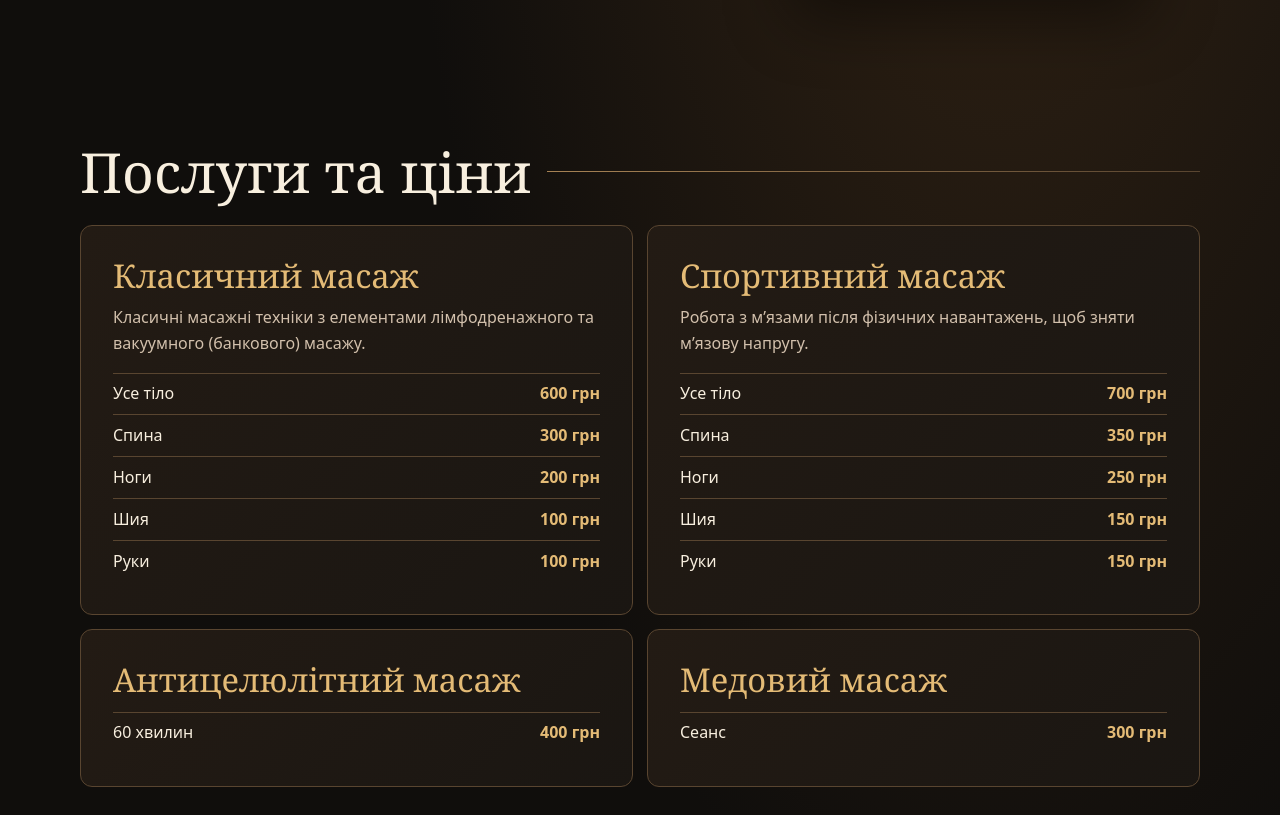
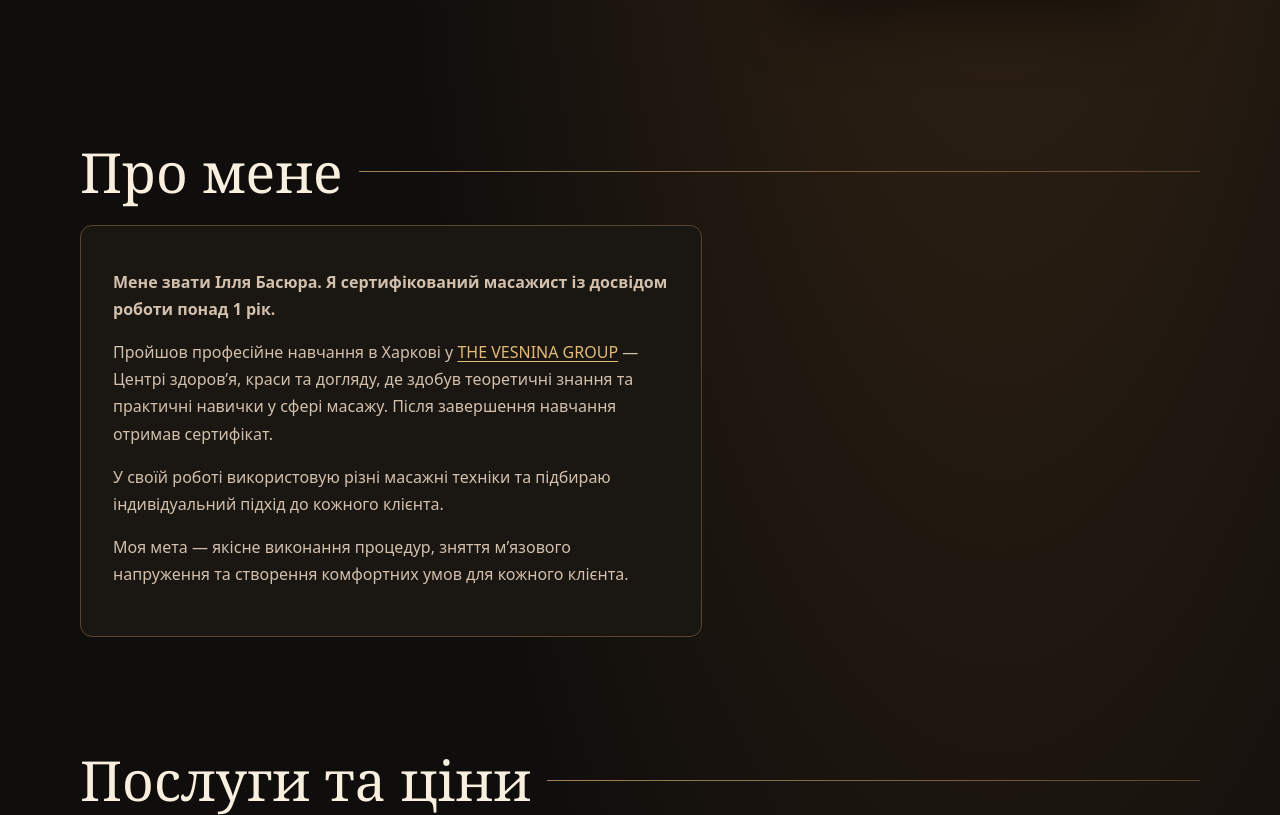
Before and after one commit to vovakovalenko295-crypto/massage-site, a plain HTML site: page index.html in a window 1280 px wide. Shown: the part 617-1432 px from the top of the page. Drawn offline with Linux system fonts and the light colour scheme.

Commit message:
Add massage therapist bio

```diff
--- a/index.html
+++ b/index.html
@@ -17,6 +17,7 @@
         ><span class="mark" aria-hidden="true">ІБ</span> Ілля Басюра</a
       >
       <nav aria-label="Навігація">
+        <a href="#about">Про мене</a>
         <a href="#prices">Послуги</a>
         <a href="#contacts">Контакти</a>
       </nav>
@@ -41,6 +42,18 @@
             height="1280"
             alt="Ілля Басюра в чорному поло"
           />
+        </div>
+      </section>
+
+      <section class="section wrap" id="about" aria-labelledby="about-title">
+        <div class="section-heading">
+          <h2 id="about-title">Про мене</h2>
+        </div>
+        <div class="about-copy">
+          <p><strong>Мене звати Ілля Басюра. Я сертифікований масажист із досвідом роботи понад 1 рік.</strong></p>
+          <p>Пройшов професійне навчання в Харкові у <a href="https://vesninagroup.com.ua/edu/massage/massage-courses">THE VESNINA GROUP</a> — Центрі здоров’я, краси та догляду, де здобув теоретичні знання та практичні навички у сфері масажу. Після завершення навчання отримав сертифікат.</p>
+          <p>У своїй роботі використовую різні масажні техніки та підбираю індивідуальний підхід до кожного клієнта.</p>
+          <p>Моя мета — якісне виконання процедур, зняття м’язового напруження та створення комфортних умов для кожного клієнта.</p>
         </div>
       </section>
 
--- a/style.css
+++ b/style.css
@@ -135,3 +135,17 @@ address { color: var(--muted); font-style: normal; margin-top: .7rem; }
   html { scroll-behavior: auto; }
   .button { transition: none; }
 }
+
+.about-copy {
+  max-width: 68ch;
+  color: var(--muted);
+  line-height: 1.7;
+}
+.about-copy p + p {
+  margin-top: 0.9rem;
+}
+.about-copy a {
+  color: var(--gold);
+  text-decoration: underline;
+  text-underline-offset: 0.2em;
+}
```
